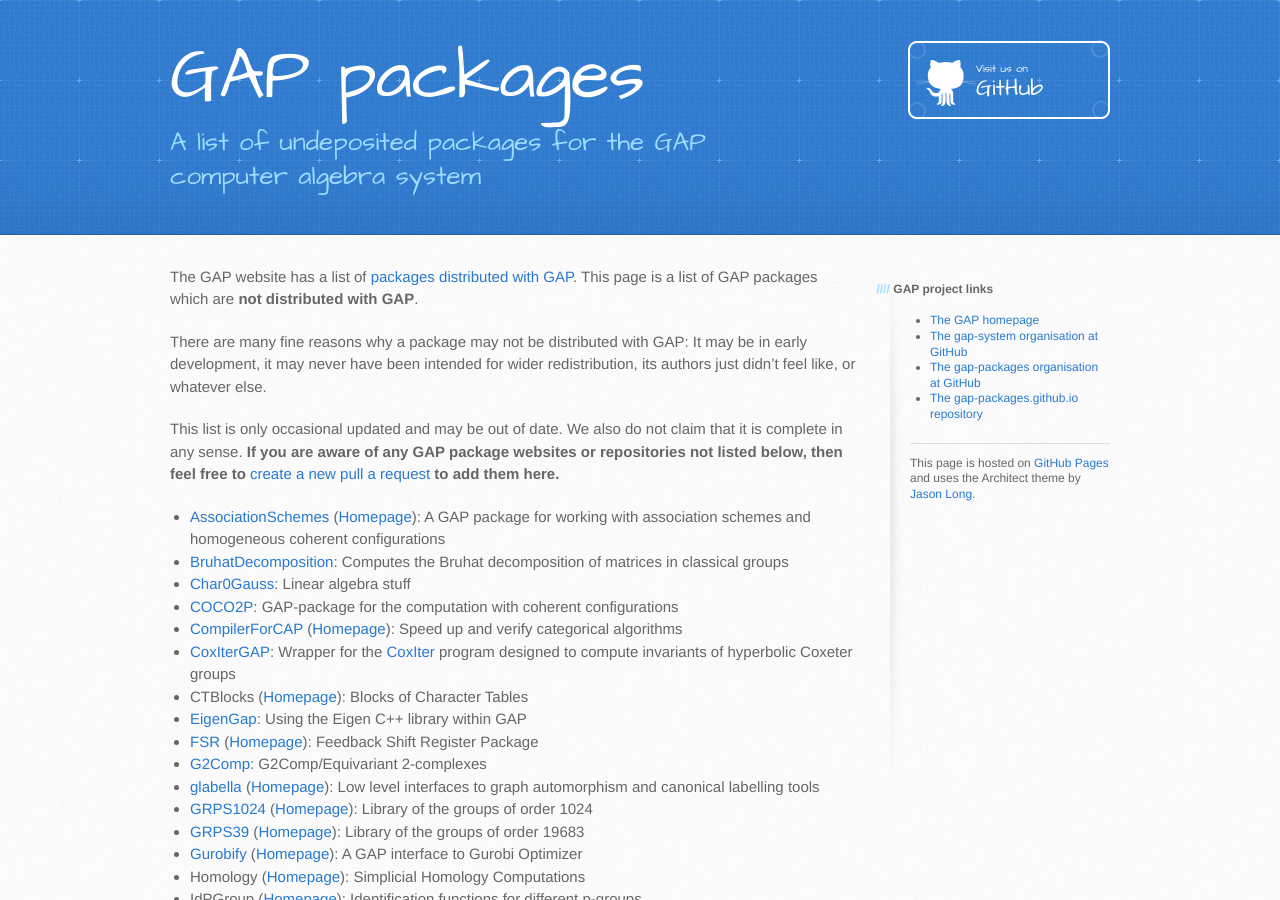
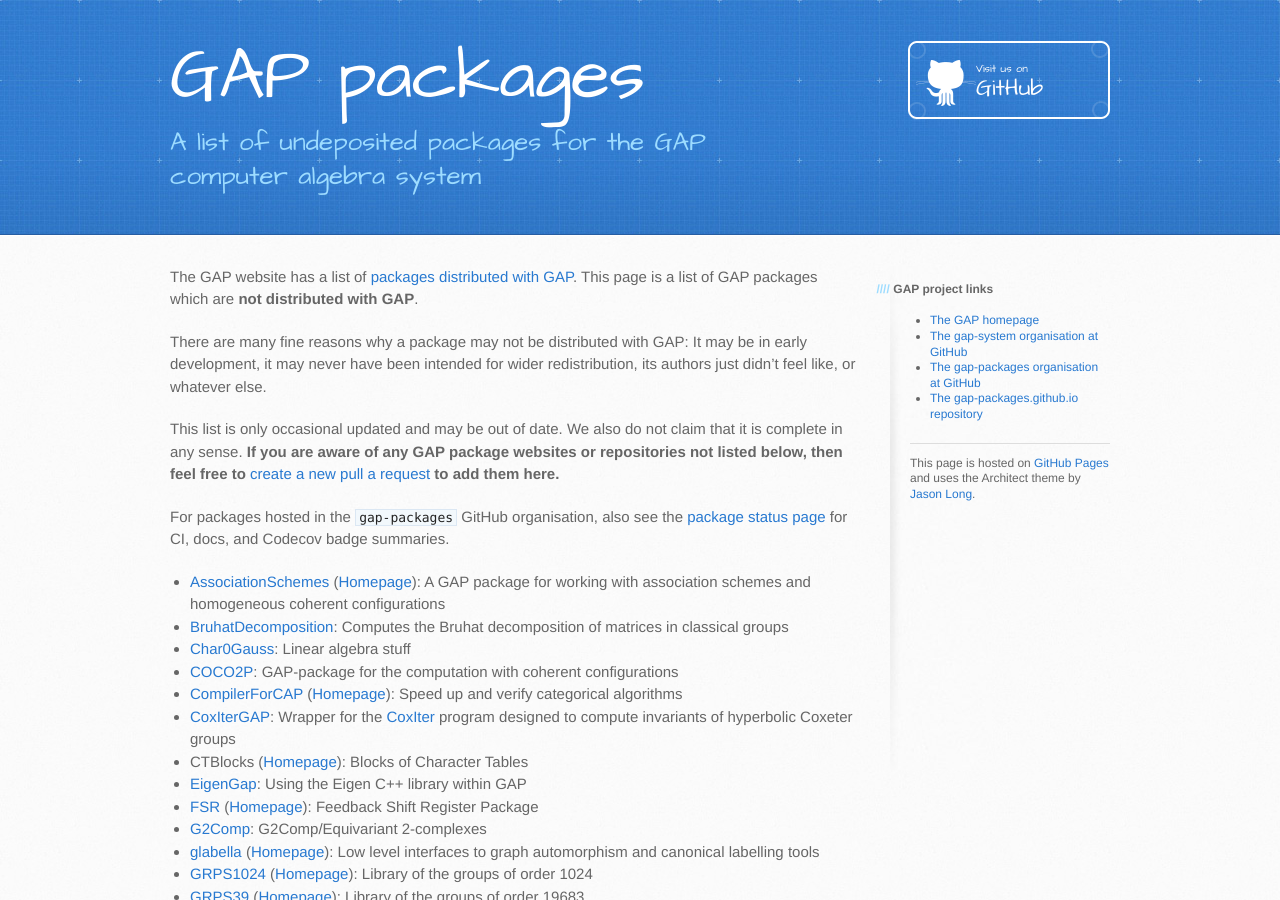
Before and after one commit to gap-packages/gap-packages.github.io, a Jekyll site: the page built from index.md, in a window 1280 px wide and 900 px high. Built offline with Jekyll 4.4.1, drawn with Linux system fonts in a browser that asks for light colours.

Commit message:
Add link to status page

```diff
--- a/index.md
+++ b/index.md
@@ -14,6 +14,9 @@ claim that it is complete in any sense. **If you are aware of any GAP package
 websites or repositories not listed below, then feel free to [create a new
 pull a request](https://github.com/gap-packages/gap-packages.github.io/edit/master/index.md)
 to add them here.**
+
+For packages hosted in the `gap-packages` GitHub organisation, also see the
+[package status page](/status) for CI, docs, and Codecov badge summaries.
 
 
 * [AssociationSchemes](https://github.com/jesselansdown/AssociationSchemes) ([Homepage](https://jesselansdown.github.io/AssociationSchemes)): A GAP package for working with association schemes and homogeneous coherent configurations
```
